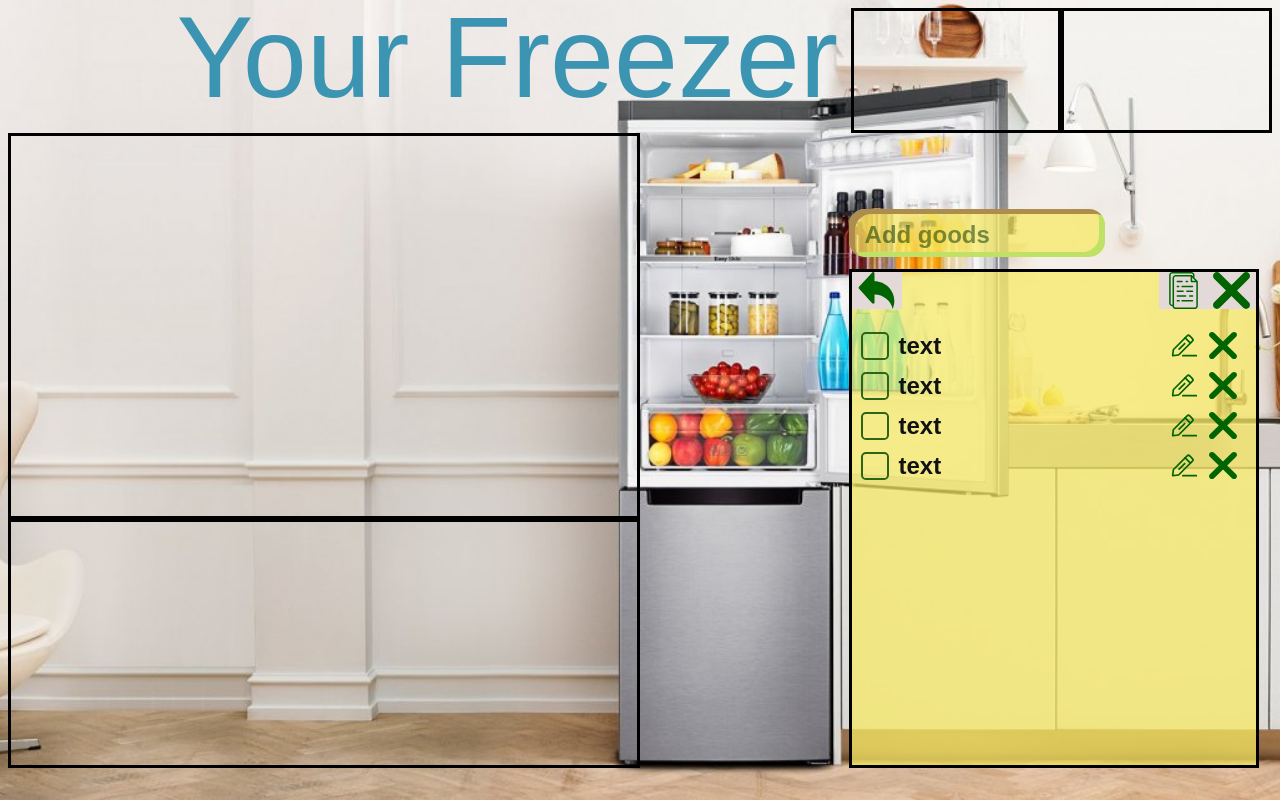
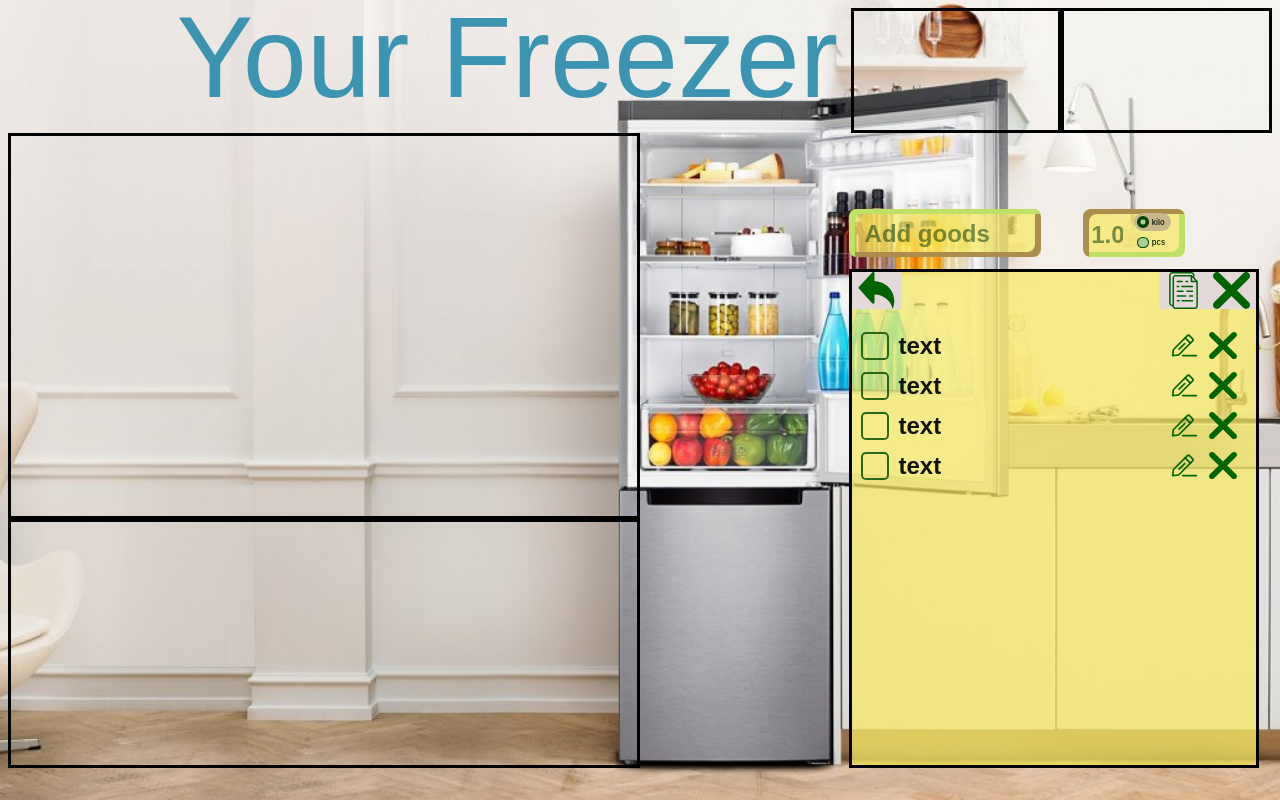
Before and after one commit to nekrasowa/YourFreezer, a React (Create React App) app in the folder front/: page / in a window 1280 px wide. Built offline with nearby package versions, Linux system fonts and the light colour scheme.

Commit message:
add field "AddGoods" and nomber of one with styles

```diff
--- a/front/package.json
+++ b/front/package.json
@@ -9,6 +9,7 @@
     "react": "^18.1.0",
     "react-dom": "^18.1.0",
     "react-scripts": "5.0.1",
+    "sass": "^1.52.2",
     "web-vitals": "^2.1.4"
   },
   "scripts": {
--- a/front/src/App.js
+++ b/front/src/App.js
@@ -1,5 +1,5 @@
 import React from "react"
-import './App.css'
+import './App.scss'
 import BackImg  from "./background/background"
 import AppName from "./background/appName"
 import RegisterField from "./enterField/registerField/registerField"
--- a/front/src/goodsList/goodsListInput/InputAddBtn.js
+++ b/front/src/goodsList/goodsListInput/InputAddBtn.js
@@ -1,5 +1,5 @@
 import React from "react"
-import './goodsListInput.css'
+import './goodsListInput.scss'
 
 function InputAddBtn() {
   return (
--- /dev/null
+++ b/front/src/goodsList/goodsListInput/InputNumber.js
@@ -0,0 +1,16 @@
+import React from "react"
+import './goodsListInput.scss'
+import InputRadioBtns from './InputRadioBtns'
+
+function InputNumber() {
+  return (
+    <>
+      <div className='InputNumber'>
+        <input id='inputNumber' type='text' placeholder='1.0'  maxlength='4'/>
+        <InputRadioBtns />
+      </div>
+    </>
+  )
+}
+
+export default InputNumber
--- a/front/src/goodsList/goodsListInput/InputRadioBtns.js
+++ b/front/src/goodsList/goodsListInput/InputRadioBtns.js
@@ -1,14 +1,22 @@
-import React from "react"
-import './goodsListInput.css'
+import React from 'react'
+import './goodsListInput.scss'
 
 function InputRadioBtns() {
   return (
     <>
-      <div className='InputRadioBtns kilo'>
-
+      <div className='InputRadioBtns'>
+      <div class='container'>
+        <form>
+          <label>
+            <input type='radio' name='radio' checked/>
+            <span>kilo</span>
+          </label>
+          <label>
+            <input type='radio' name='radio'/>
+            <span>pcs</span>
+          </label>
+        </form>
       </div>
-      <div className='InputRadioBtns pcs'>
-
       </div>
     </>
   )
--- a/front/src/goodsList/goodsListInput/InputText.js
+++ b/front/src/goodsList/goodsListInput/InputText.js
@@ -1,5 +1,5 @@
 import React from "react"
-import './goodsListInput.css'
+import './goodsListInput.scss'
 
 function InputText() {
   return (
--- a/front/src/goodsList/goodsListInput/goodsListInput.css
+++ /dev/null
@@ -1,55 +0,0 @@
-.GoodsListInput {
-  display: block;
-  /* border: 3px solid black; */
-  grid-area: GoodsListInput;
-
-  margin: 12% 2% 2% 33%;
-  max-height: 35%;
-
-  display: grid;
-  grid-template-areas: 'InputText kilo InputAddBtn'
-                       'InputText pcs InputAddBtn';
-  grid-template-rows: 1fr 1fr;
-  grid-template-columns: 8fr 1fr 1fr;
-
-  /* background-color: #f7ea63ba; */
-}
-
-.InputText {
-  grid-area: InputText;
-
-}
-
-#listText {
-  width: 14rem;
-  height: 3rem;
-  border: none;
-  border-radius: 1rem;
-  outline: none;
-  font-size: 2rem;
-  font-weight: bold;
-  padding: 0 1rem;
-  box-shadow: inset 6px 5px 0px 0px #ad8d4d, inset -6px -5px 0px 0px #bfe165;
-  background: #f7ea63ba;
-  color: #21580a;
-}
-
-::placeholder {
-  color: #0a350387;
-  font-size: 1.5rem;
-}
-
-.kilo {
-  grid-area: kilo;
-
-}
-
-.pcs {
-  grid-area: pcs;
-
-}
-
-.InputAddBtn {
-  grid-area: InputAddBtn;
-
-}
--- a/front/src/goodsList/goodsListInput/goodsListInput.js
+++ b/front/src/goodsList/goodsListInput/goodsListInput.js
@@ -1,7 +1,7 @@
 import React from 'react'
-import './goodsListInput.css'
+import './goodsListInput.scss'
 import InputText from './InputText'
-import InputRadioBtns from './InputRadioBtns'
+import InputNumber from './InputNumber'
 import InputAddBtn from './InputAddBtn'
 
 
@@ -10,7 +10,7 @@ function GoodsListInput() {
     <>
       <div className="GoodsListInput">
         <InputText />
-        <InputRadioBtns />
+        <InputNumber />
         <InputAddBtn />
       </div>
     </>
--- /dev/null
+++ b/front/src/goodsList/goodsListInput/goodsListInput.scss
@@ -0,0 +1,134 @@
+.GoodsListInput {
+  display: block;
+  /* border: 3px solid black; */
+  grid-area: GoodsListInput;
+
+  margin: 12% 2% 2% 33%;
+  max-height: 35%;
+
+  display: grid;
+  grid-template-areas: 'InputText InputNumber InputAddBtn';
+  grid-template-rows: 1fr;
+  grid-template-columns: 4fr 2fr 1fr;
+
+}
+
+.InputText {
+  grid-area: InputText;
+
+}
+
+#inputNumber, #listText {
+  height: 3rem;
+  border: none;
+  outline: none;
+  font-size: 1.7rem;
+  font-weight: bold;
+  color: #21580a;
+}
+
+#listText {
+  width: 10rem;
+  box-shadow: inset 6px 5px 0px 0px #bfe165, inset -6px -5px 0px 0px #ad8d4d;
+  padding: 0 1rem;
+  border-radius: 0.5rem;
+  background: #f7ea63ba;
+
+}
+
+::placeholder {
+  color: #0a350387;
+  font-size: 1.5rem;
+}
+
+.InputNumber {
+  grid-area: InputNumber;
+  display: grid;
+  grid-template-areas: 'number kilo'
+                       'number pcs';
+  grid-template-rows: repeat(2, 1fr);
+  grid-template-columns: repeat(2, 1fr);
+
+  width: 4.5rem;
+  box-shadow: inset 6px 5px 0px 0px #ad8d4d, inset -6px -5px 0px 0px #bfe165;
+  background: #f7ea63ba;
+  color: #21580a;
+  height: 3rem;
+  border: none;
+  border-radius: 0.5rem;
+  outline: none;
+  font-size: 2rem;
+  font-weight: bold;
+  padding: 0 20% 0 5%;
+}
+
+#inputNumber {
+  grid-area: number;
+
+  background:#ffffff00;
+  width: 2rem;
+
+}
+
+$primary-color: #074303;
+$text-color: mix(#000, $primary-color, 64%);
+
+.InputRadioBtns {
+	font-family: "Inter", sans-serif;
+	color: $text-color;
+	font-size: 25%;
+}
+form {
+	display: flex;
+	flex-wrap: wrap;
+	flex-direction: column;
+  margin: 13% 0% 0% 25%;
+}
+label {
+	display: flex;
+	cursor: pointer;
+	font-weight: 500;
+	position: relative;
+	overflow: hidden;
+	margin-bottom: 0.375em;
+	border: none;
+
+	input {
+		position: absolute;
+		left: -9999px;
+		&:checked + span {
+			background-color: #cab68c;
+			&:before {
+				box-shadow: inset 0 0 0 0.4375em $primary-color;
+			}
+		}
+	}
+	span {
+		display: flex;
+		align-items: center;
+		padding: 0.375em 0.75em 0.375em 0.375em;
+    font-size: 97%;
+		border-radius: 99em;
+		transition: 0.25s ease;
+		&:hover {
+			background-color: mix(#fff, $primary-color, 84%);
+		}
+		&:before {
+			display: flex;
+			flex-shrink: 0;
+			content: "";
+			background-color: #a8d195;
+			width: 1.5em;
+			height: 1.5em;
+			border-radius: 50%;
+			margin-right: 0.375em;
+			transition: 0.25s ease;
+			box-shadow: inset 0 0 0 0.125em $primary-color;
+		}
+	}
+}
+
+.InputAddBtn {
+  grid-area: InputAddBtn;
+
+}
```
Also changed, not shown: front/src/App.scss (renamed from front/src/App.css), 1 other file (tests, documents, lock files or other folders).
